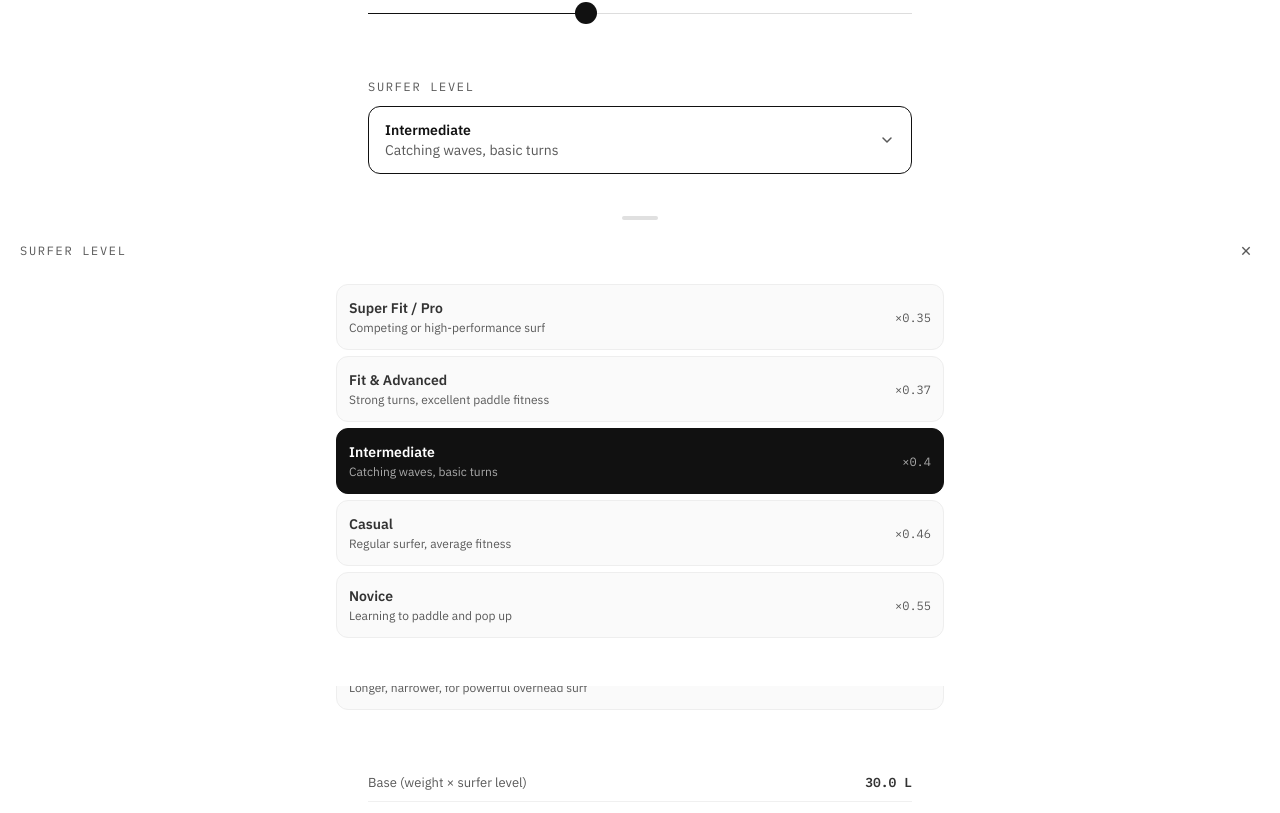
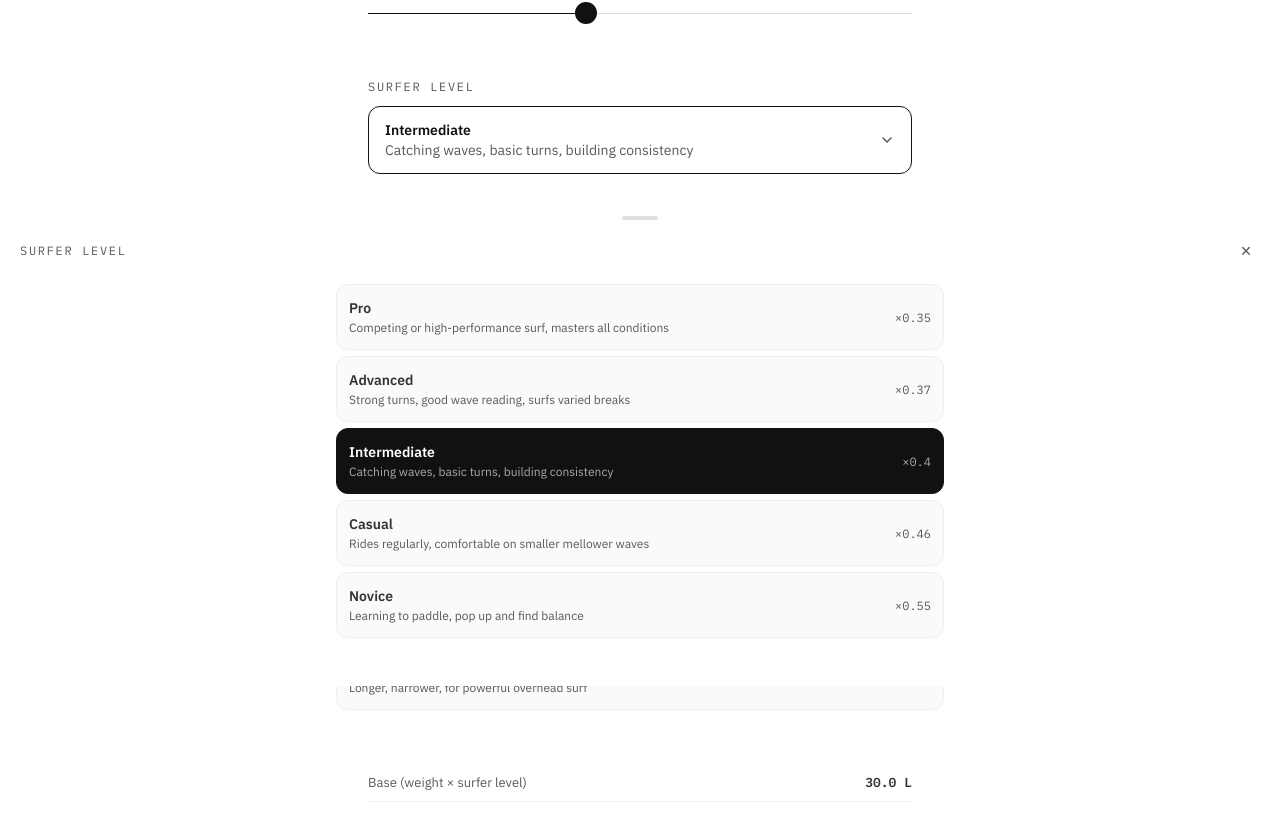
Before and after one commit to razco7/surfboard-volume-calculator, a React (Vite) app: page / in a window 1280 px wide. Shown: the part 596-1409 px from the top of the page. Built offline with nearby package versions, Linux system fonts and the light colour scheme.

Commit message:
Refine surfer level descriptions and rename Pro/Advanced
- Remove fitness references from Pro and Advanced labels
- Expand all surfer level descriptions to be skill/experience focused
- Various Hebrew copy improvements

Co-Authored-By: Claude Sonnet 4.6 <noreply@anthropic.com>

```diff
--- a/src/App.jsx
+++ b/src/App.jsx
@@ -62,11 +62,11 @@ const TR = {
     creditAnd:         " & ",
     creditRaz:         "Raz Cohen",
     skills: {
-      "super-fit-pro": { label: "Super Fit / Pro",    description: "Competing or high-performance surf" },
-      "fit-advanced":  { label: "Fit & Advanced",     description: "Strong turns, excellent paddle fitness" },
-      intermediate:    { label: "Intermediate",        description: "Catching waves, basic turns" },
-      casual:          { label: "Casual",              description: "Regular surfer, average fitness" },
-      novice:          { label: "Novice",              description: "Learning to paddle and pop up" },
+      "super-fit-pro": { label: "Pro",          description: "Competing or high-performance surf, masters all conditions" },
+      "fit-advanced":  { label: "Advanced",     description: "Strong turns, good wave reading, surfs varied breaks" },
+      intermediate:    { label: "Intermediate", description: "Catching waves, basic turns, building consistency" },
+      casual:          { label: "Casual",       description: "Rides regularly, comfortable on smaller mellower waves" },
+      novice:          { label: "Novice",       description: "Learning to paddle, pop up and find balance" },
     },
     waves: {
       small:  { label: "Small",  description: "Knee – waist" },
@@ -119,11 +119,11 @@ const TR = {
     creditAnd:         " ו-",
     creditRaz:         "רז כהן",
     skills: {
-      "super-fit-pro": { label: "מקצועיים / כושר גבוה", description: "גולש מתחרה, ביצועים גבוהים" },
-      "fit-advanced":  { label: "מתקדמים וכשירים",      description: "פניות חזקות, כושר חתירה מעולה" },
-      intermediate:    { label: "בינוניים",               description: "תפיסת פינה, פניות בסיסיות" },
-      casual:          { label: "מזדמנים",                description: "גולש סדיר, כושר ממוצע" },
-      novice:          { label: "מתחילים",                description: "למידת חתירה ועמידה על הגלשן" },
+      "super-fit-pro": { label: "מקצועי",   description: "גולש מתחרה, גלישה ברמה גבוהה, גולש בכל סוגי התנאים" },
+      "fit-advanced":  { label: "מתקדם",    description: "פניות חזקות, קריאת גלים טובה, גולש בתנאים מגוונים" },
+      intermediate:    { label: "בינוניים", description: "תפיסת פניה, פניות בסיסיות, מפתח עקביות" },
+      casual:          { label: "מזדמנים",  description: "גולש לעתים, מרגיש נוח על גלים קטנים ורגועים" },
+      novice:          { label: "מתחילים",  description: "לומד לחתור, לקום ולשמור על שיווי משקל" },
     },
     waves: {
       small:  { label: "קטן",    description: "ברך – מותן" },
```
